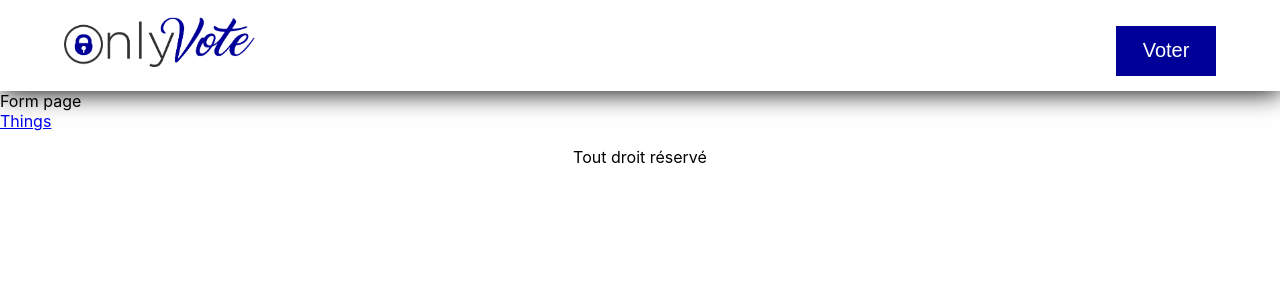
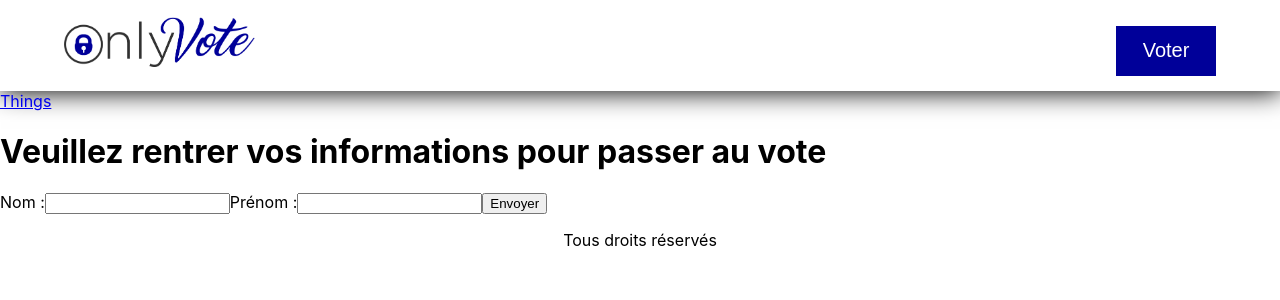
Before and after one commit to victorbillaud/OnlyVote, a React (Create React App) app: page /form in a window 1280 px wide. Shown: the top 300 px of the page. Built offline with nearby package versions, Linux system fonts and the light colour scheme.

Commit message:
Changement footer et début form

```diff
--- a/src/Components/Form/Form.jsx
+++ b/src/Components/Form/Form.jsx
@@ -4,10 +4,24 @@ import { Link } from 'react-router-dom';
 function Form() {
     return (
         <div>
-            <div class="title">Form page</div>
             <Link to="/">
-                Things
+            Things
             </Link>
+            <h1 class="title_form" >Veuillez rentrer vos informations pour passer au vote</h1>
+
+
+            <form>
+                <label>
+                    Nom :
+                    <input type="text" name="Nom" />
+                </label>
+                <label>
+                    Prénom :
+                    <input type="text" name="Prénom" />
+                </label>
+                <input type="submit" value="Envoyer" />
+            </form>
+
         </div>
     );
 }
--- a/src/Footer.jsx
+++ b/src/Footer.jsx
@@ -2,7 +2,7 @@ function Footer(){
     return (
         <div>
             <footer className="App-header">
-                <p class="text_footer">Tout droit réservé</p>
+                <p class="text_footer">Tous droits réservés</p>
             </footer>
         </div>
     );
```
